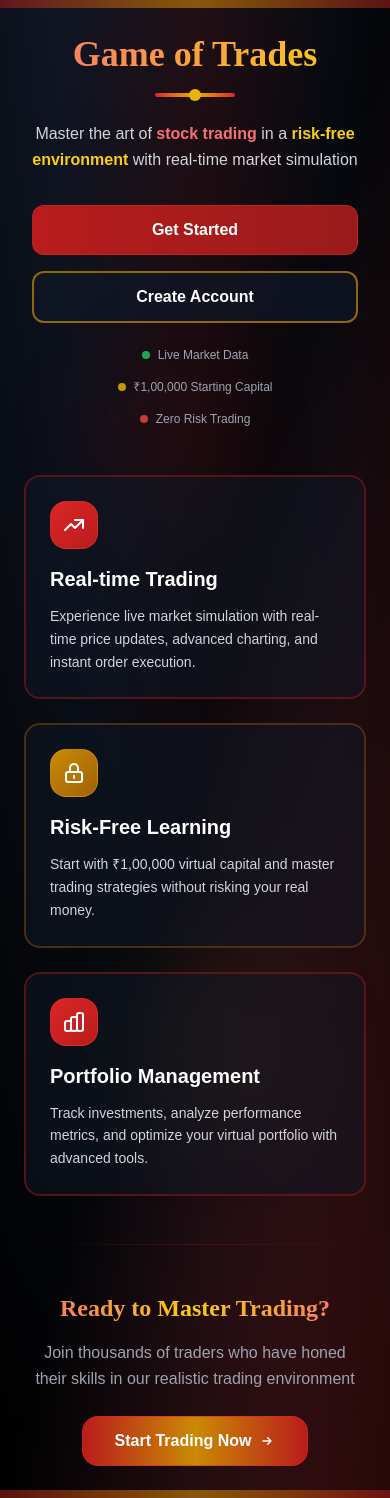
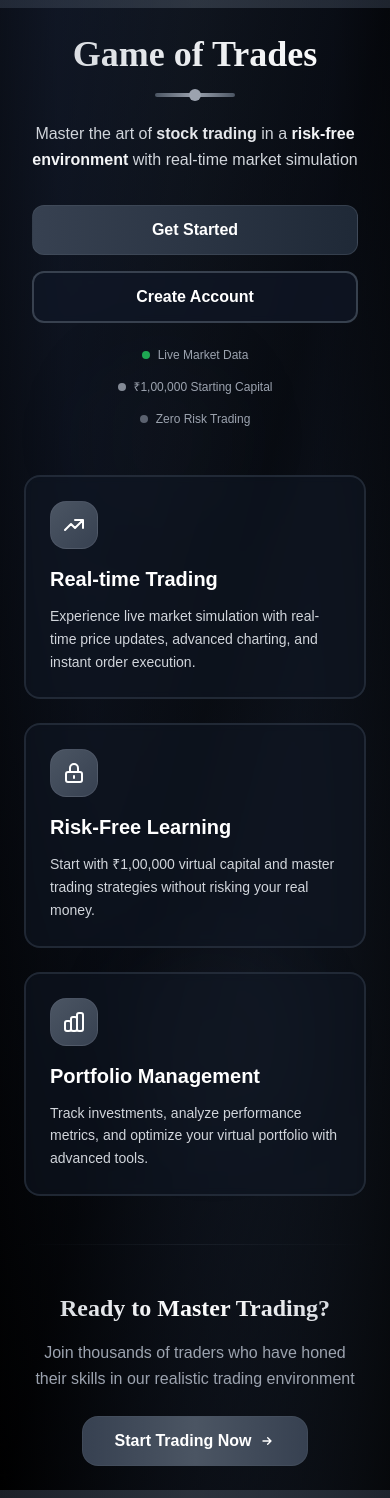
Before and after one commit to benab04/Stock-Market-Simulator, a Next.js app: page / in a window 390 px wide. Built offline with nearby package versions, Linux system fonts and the light colour scheme.

Commit message:
Add grey theme

```diff
--- a/src/app/page.js
+++ b/src/app/page.js
@@ -1,17 +1,16 @@
-'use client'
 import Link from 'next/link';
 
 export default function Home() {
   return (
-    <div className="min-h-screen bg-gradient-to-br from-gray-900 via-black to-red-900 text-white overflow-hidden relative">
+    <div className="min-h-screen bg-gradient-to-br from-gray-900 via-black to-gray-800 text-white overflow-hidden relative">
       {/* Background Effects - Game of Thrones themed */}
-      <div className="absolute inset-0 bg-[radial-gradient(ellipse_at_top,_var(--tw-gradient-stops))] from-red-900/30 via-gray-900/50 to-black opacity-70"></div>
-      <div className="absolute top-1/4 left-1/4 w-32 h-32 sm:w-48 sm:h-48 lg:w-72 lg:h-72 bg-red-600/15 rounded-full blur-3xl animate-pulse"></div>
-      <div className="absolute bottom-1/4 right-1/4 w-40 h-40 sm:w-64 sm:h-64 lg:w-96 lg:h-96 bg-yellow-600/15 rounded-full blur-3xl animate-pulse delay-1000"></div>
+      <div className="absolute inset-0 bg-[radial-gradient(ellipse_at_top,_var(--tw-gradient-stops))] from-gray-800/40 via-gray-900/60 to-black opacity-80"></div>
+      <div className="absolute top-1/4 left-1/4 w-32 h-32 sm:w-48 sm:h-48 lg:w-72 lg:h-72 bg-gray-600/10 rounded-full blur-3xl animate-pulse"></div>
+      <div className="absolute bottom-1/4 right-1/4 w-40 h-40 sm:w-64 sm:h-64 lg:w-96 lg:h-96 bg-gray-500/10 rounded-full blur-3xl animate-pulse delay-1000"></div>
 
       {/* Decorative elements */}
-      <div className="absolute top-0 left-0 w-full h-2 bg-gradient-to-r from-red-800 via-yellow-600 to-red-800 opacity-60"></div>
-      <div className="absolute bottom-0 left-0 w-full h-2 bg-gradient-to-r from-red-800 via-yellow-600 to-red-800 opacity-60"></div>
+      <div className="absolute top-0 left-0 w-full h-2 bg-gradient-to-r from-gray-700 via-gray-600 to-gray-700 opacity-50"></div>
+      <div className="absolute bottom-0 left-0 w-full h-2 bg-gradient-to-r from-gray-700 via-gray-600 to-gray-700 opacity-50"></div>
 
       {/* Medieval pattern overlay */}
       <div className="absolute inset-0 opacity-5" style={{
@@ -22,33 +21,33 @@ export default function Home() {
         {/* Hero Section */}
         <div className="text-center mb-12 sm:mb-16 lg:mb-20">
           <div className="mb-6 sm:mb-8">
-            <h1 className="text-4xl sm:text-5xl md:text-6xl lg:text-7xl xl:text-8xl font-extrabold mb-4 sm:mb-6 bg-gradient-to-r from-red-400 via-yellow-400 to-red-400 bg-clip-text text-transparent animate-gradient-x leading-tight font-serif">
+            <h1 className="text-4xl sm:text-5xl md:text-6xl lg:text-7xl xl:text-8xl font-extrabold mb-4 sm:mb-6 bg-gradient-to-r from-gray-300 via-white to-gray-300 bg-clip-text text-transparent animate-gradient-x leading-tight font-serif">
               Game of Trades
             </h1>
-            <div className="w-20 sm:w-24 lg:w-32 h-1 bg-gradient-to-r from-red-600 via-yellow-500 to-red-600 mx-auto rounded-full relative">
-              <div className="absolute -top-1 left-1/2 transform -translate-x-1/2 w-3 h-3 bg-yellow-500 rounded-full"></div>
+            <div className="w-20 sm:w-24 lg:w-32 h-1 bg-gradient-to-r from-gray-600 via-gray-400 to-gray-600 mx-auto rounded-full relative">
+              <div className="absolute -top-1 left-1/2 transform -translate-x-1/2 w-3 h-3 bg-gray-400 rounded-full"></div>
             </div>
           </div>
 
           <p className="text-base sm:text-lg md:text-xl lg:text-2xl text-gray-300 mb-8 sm:mb-10 lg:mb-12 max-w-sm sm:max-w-2xl lg:max-w-3xl mx-auto leading-relaxed px-2">
-            Master the art of <span className="text-red-400 font-semibold">stock trading</span> in a
-            <span className="text-yellow-400 font-semibold"> risk-free environment</span> with real-time market simulation
+            Master the art of <span className="text-gray-200 font-semibold">stock trading</span> in a
+            <span className="text-gray-100 font-semibold"> risk-free environment</span> with real-time market simulation
           </p>
 
           <div className="flex flex-col sm:flex-row justify-center gap-4 sm:gap-6 mb-6 sm:mb-8 px-4 sm:px-0">
             <Link
               href="/login"
-              className="group relative bg-gradient-to-r from-red-700 to-red-800 hover:from-red-600 hover:to-red-700 text-white px-6 sm:px-8 lg:px-10 py-3 sm:py-4 rounded-xl font-semibold text-base sm:text-lg transition-all duration-300 transform hover:scale-105 hover:shadow-2xl hover:shadow-red-500/25 border border-red-600/50 hover:border-red-500"
+              className="group relative bg-gradient-to-r from-gray-700 to-gray-800 hover:from-gray-600 hover:to-gray-700 text-white px-6 sm:px-8 lg:px-10 py-3 sm:py-4 rounded-xl font-semibold text-base sm:text-lg transition-all duration-300 transform hover:scale-105 hover:shadow-2xl hover:shadow-gray-500/25 border border-gray-600/50 hover:border-gray-500"
             >
               <span className="relative z-10">Get Started</span>
-              <div className="absolute inset-0 bg-gradient-to-r from-red-500 to-red-600 rounded-xl opacity-0 group-hover:opacity-20 transition-opacity duration-300"></div>
+              <div className="absolute inset-0 bg-gradient-to-r from-gray-500 to-gray-600 rounded-xl opacity-0 group-hover:opacity-20 transition-opacity duration-300"></div>
             </Link>
             <Link
               href="/register"
-              className="group relative bg-gray-900/70 backdrop-blur-sm border-2 border-yellow-600/70 hover:border-yellow-500 text-white px-6 sm:px-8 lg:px-10 py-3 sm:py-4 rounded-xl font-semibold text-base sm:text-lg transition-all duration-300 transform hover:scale-105 hover:shadow-2xl hover:shadow-yellow-500/25"
+              className="group relative bg-gray-900/70 backdrop-blur-sm border-2 border-gray-600/70 hover:border-gray-500 text-white px-6 sm:px-8 lg:px-10 py-3 sm:py-4 rounded-xl font-semibold text-base sm:text-lg transition-all duration-300 transform hover:scale-105 hover:shadow-2xl hover:shadow-gray-500/25"
             >
               <span className="relative z-10">Create Account</span>
-              <div className="absolute inset-0 bg-gradient-to-r from-yellow-700 to-yellow-600 rounded-xl opacity-0 group-hover:opacity-20 transition-opacity duration-300"></div>
+              <div className="absolute inset-0 bg-gradient-to-r from-gray-700 to-gray-600 rounded-xl opacity-0 group-hover:opacity-20 transition-opacity duration-300"></div>
             </Link>
           </div>
 
@@ -59,11 +58,11 @@ export default function Home() {
               <span>Live Market Data</span>
             </div>
             <div className="flex items-center justify-center gap-2">
-              <div className="w-2 h-2 bg-yellow-500 rounded-full animate-pulse"></div>
+              <div className="w-2 h-2 bg-gray-400 rounded-full animate-pulse"></div>
               <span className="whitespace-nowrap">₹1,00,000 Starting Capital</span>
             </div>
             <div className="flex items-center justify-center gap-2">
-              <div className="w-2 h-2 bg-red-500 rounded-full animate-pulse"></div>
+              <div className="w-2 h-2 bg-gray-500 rounded-full animate-pulse"></div>
               <span>Zero Risk Trading</span>
             </div>
           </div>
@@ -71,45 +70,45 @@ export default function Home() {
 
         {/* Features Grid */}
         <div className="grid grid-cols-1 md:grid-cols-2 lg:grid-cols-3 gap-6 sm:gap-8 mt-12 sm:mt-16 lg:mt-20 px-2 sm:px-0">
-          <div className="group relative bg-gray-900/50 backdrop-blur-sm border-2 border-red-800/50 p-6 sm:p-8 rounded-2xl hover:border-red-600/70 transition-all duration-300 transform hover:scale-105 hover:shadow-2xl hover:shadow-red-500/20">
-            <div className="absolute inset-0 bg-gradient-to-br from-red-900/20 to-transparent rounded-2xl opacity-0 group-hover:opacity-100 transition-opacity duration-300"></div>
+          <div className="group relative bg-gray-900/50 backdrop-blur-sm border-2 border-gray-700/50 p-6 sm:p-8 rounded-2xl hover:border-gray-600/70 transition-all duration-300 transform hover:scale-105 hover:shadow-2xl hover:shadow-gray-500/20">
+            <div className="absolute inset-0 bg-gradient-to-br from-gray-800/20 to-transparent rounded-2xl opacity-0 group-hover:opacity-100 transition-opacity duration-300"></div>
             <div className="relative z-10">
-              <div className="w-12 h-12 sm:w-16 sm:h-16 bg-gradient-to-br from-red-600 to-red-700 rounded-2xl flex items-center justify-center mb-4 sm:mb-6 transform group-hover:rotate-12 transition-transform duration-300 border border-red-500/30">
+              <div className="w-12 h-12 sm:w-16 sm:h-16 bg-gradient-to-br from-gray-600 to-gray-700 rounded-2xl flex items-center justify-center mb-4 sm:mb-6 transform group-hover:rotate-12 transition-transform duration-300 border border-gray-500/30">
                 <svg className="w-6 h-6 sm:w-8 sm:h-8 text-white" fill="none" stroke="currentColor" viewBox="0 0 24 24">
                   <path strokeLinecap="round" strokeLinejoin="round" strokeWidth={2} d="M13 7h8m0 0v8m0-8l-8 8-4-4-6 6" />
                 </svg>
               </div>
-              <h3 className="text-xl sm:text-2xl font-bold mb-3 sm:mb-4 text-white group-hover:text-red-400 transition-colors duration-300">Real-time Trading</h3>
+              <h3 className="text-xl sm:text-2xl font-bold mb-3 sm:mb-4 text-white group-hover:text-gray-300 transition-colors duration-300">Real-time Trading</h3>
               <p className="text-sm sm:text-base text-gray-300 group-hover:text-gray-200 transition-colors duration-300 leading-relaxed">
                 Experience live market simulation with real-time price updates, advanced charting, and instant order execution.
               </p>
             </div>
           </div>
 
-          <div className="group relative bg-gray-900/50 backdrop-blur-sm border-2 border-yellow-800/50 p-6 sm:p-8 rounded-2xl hover:border-yellow-600/70 transition-all duration-300 transform hover:scale-105 hover:shadow-2xl hover:shadow-yellow-500/20">
-            <div className="absolute inset-0 bg-gradient-to-br from-yellow-900/20 to-transparent rounded-2xl opacity-0 group-hover:opacity-100 transition-opacity duration-300"></div>
+          <div className="group relative bg-gray-900/50 backdrop-blur-sm border-2 border-gray-700/50 p-6 sm:p-8 rounded-2xl hover:border-gray-600/70 transition-all duration-300 transform hover:scale-105 hover:shadow-2xl hover:shadow-gray-500/20">
+            <div className="absolute inset-0 bg-gradient-to-br from-gray-800/20 to-transparent rounded-2xl opacity-0 group-hover:opacity-100 transition-opacity duration-300"></div>
             <div className="relative z-10">
-              <div className="w-12 h-12 sm:w-16 sm:h-16 bg-gradient-to-br from-yellow-600 to-yellow-700 rounded-2xl flex items-center justify-center mb-4 sm:mb-6 transform group-hover:rotate-12 transition-transform duration-300 border border-yellow-500/30">
+              <div className="w-12 h-12 sm:w-16 sm:h-16 bg-gradient-to-br from-gray-600 to-gray-700 rounded-2xl flex items-center justify-center mb-4 sm:mb-6 transform group-hover:rotate-12 transition-transform duration-300 border border-gray-500/30">
                 <svg className="w-6 h-6 sm:w-8 sm:h-8 text-white" fill="none" stroke="currentColor" viewBox="0 0 24 24">
                   <path strokeLinecap="round" strokeLinejoin="round" strokeWidth={2} d="M12 15v2m-6 4h12a2 2 0 002-2v-6a2 2 0 00-2-2H6a2 2 0 00-2 2v6a2 2 0 002 2zm10-10V7a4 4 0 00-8 0v4h8z" />
                 </svg>
               </div>
-              <h3 className="text-xl sm:text-2xl font-bold mb-3 sm:mb-4 text-white group-hover:text-yellow-400 transition-colors duration-300">Risk-Free Learning</h3>
+              <h3 className="text-xl sm:text-2xl font-bold mb-3 sm:mb-4 text-white group-hover:text-gray-300 transition-colors duration-300">Risk-Free Learning</h3>
               <p className="text-sm sm:text-base text-gray-300 group-hover:text-gray-200 transition-colors duration-300 leading-relaxed">
                 Start with ₹1,00,000 virtual capital and master trading strategies without risking your real money.
               </p>
             </div>
           </div>
 
-          <div className="group relative bg-gray-900/50 backdrop-blur-sm border-2 border-red-800/50 p-6 sm:p-8 rounded-2xl hover:border-red-600/70 transition-all duration-300 transform hover:scale-105 hover:shadow-2xl hover:shadow-red-500/20 md:col-span-2 lg:col-span-1">
-            <div className="absolute inset-0 bg-gradient-to-br from-red-900/20 to-transparent rounded-2xl opacity-0 group-hover:opacity-100 transition-opacity duration-300"></div>
+          <div className="group relative bg-gray-900/50 backdrop-blur-sm border-2 border-gray-700/50 p-6 sm:p-8 rounded-2xl hover:border-gray-600/70 transition-all duration-300 transform hover:scale-105 hover:shadow-2xl hover:shadow-gray-500/20 md:col-span-2 lg:col-span-1">
+            <div className="absolute inset-0 bg-gradient-to-br from-gray-800/20 to-transparent rounded-2xl opacity-0 group-hover:opacity-100 transition-opacity duration-300"></div>
             <div className="relative z-10">
-              <div className="w-12 h-12 sm:w-16 sm:h-16 bg-gradient-to-br from-red-600 to-red-700 rounded-2xl flex items-center justify-center mb-4 sm:mb-6 transform group-hover:rotate-12 transition-transform duration-300 border border-red-500/30">
+              <div className="w-12 h-12 sm:w-16 sm:h-16 bg-gradient-to-br from-gray-600 to-gray-700 rounded-2xl flex items-center justify-center mb-4 sm:mb-6 transform group-hover:rotate-12 transition-transform duration-300 border border-gray-500/30">
                 <svg className="w-6 h-6 sm:w-8 sm:h-8 text-white" fill="none" stroke="currentColor" viewBox="0 0 24 24">
                   <path strokeLinecap="round" strokeLinejoin="round" strokeWidth={2} d="M9 19v-6a2 2 0 00-2-2H5a2 2 0 00-2 2v6a2 2 0 002 2h2a2 2 0 002-2zm0 0V9a2 2 0 012-2h2a2 2 0 012 2v10m-6 0a2 2 0 002 2h2a2 2 0 002-2m0 0V5a2 2 0 012-2h2a2 2 0 012 2v14a2 2 0 01-2 2h-2a2 2 0 01-2-2z" />
                 </svg>
               </div>
-              <h3 className="text-xl sm:text-2xl font-bold mb-3 sm:mb-4 text-white group-hover:text-red-400 transition-colors duration-300">Portfolio Management</h3>
+              <h3 className="text-xl sm:text-2xl font-bold mb-3 sm:mb-4 text-white group-hover:text-gray-300 transition-colors duration-300">Portfolio Management</h3>
               <p className="text-sm sm:text-base text-gray-300 group-hover:text-gray-200 transition-colors duration-300 leading-relaxed">
                 Track investments, analyze performance metrics, and optimize your virtual portfolio with advanced tools.
               </p>
@@ -119,9 +118,9 @@ export default function Home() {
 
         {/* Call to Action */}
         <div className="text-center mt-12 sm:mt-16 lg:mt-20 relative px-4 sm:px-0">
-          <div className="absolute inset-0 bg-gradient-to-r from-transparent via-red-600/20 to-transparent h-px top-0"></div>
+          <div className="absolute inset-0 bg-gradient-to-r from-transparent via-gray-600/20 to-transparent h-px top-0"></div>
           <div className="pt-12 sm:pt-16">
-            <h2 className="text-2xl sm:text-3xl lg:text-4xl font-bold mb-4 sm:mb-6 bg-gradient-to-r from-red-400 via-yellow-400 to-red-400 bg-clip-text text-transparent font-serif">
+            <h2 className="text-2xl sm:text-3xl lg:text-4xl font-bold mb-4 sm:mb-6 bg-gradient-to-r from-gray-300 via-white to-gray-300 bg-clip-text text-transparent font-serif">
               Ready to Master Trading?
             </h2>
             <p className="text-base sm:text-lg lg:text-xl text-gray-400 mb-6 sm:mb-8 max-w-sm sm:max-w-xl lg:max-w-2xl mx-auto leading-relaxed">
@@ -129,7 +128,7 @@ export default function Home() {
             </p>
             <Link
               href="/register"
-              className="inline-flex items-center gap-2 sm:gap-3 bg-gradient-to-r from-red-700 via-yellow-600 to-red-700 hover:from-red-600 hover:via-yellow-500 hover:to-red-600 text-white px-8 sm:px-10 lg:px-12 py-3 sm:py-4 rounded-2xl font-bold text-base sm:text-lg transition-all duration-300 transform hover:scale-105 hover:shadow-2xl hover:shadow-red-500/25 border border-red-600/50 hover:border-red-500"
+              className="inline-flex items-center gap-2 sm:gap-3 bg-gradient-to-r from-gray-700 via-gray-600 to-gray-700 hover:from-gray-600 hover:via-gray-500 hover:to-gray-600 text-white px-8 sm:px-10 lg:px-12 py-3 sm:py-4 rounded-2xl font-bold text-base sm:text-lg transition-all duration-300 transform hover:scale-105 hover:shadow-2xl hover:shadow-gray-500/25 border border-gray-600/50 hover:border-gray-500"
             >
               Start Trading Now
               <svg className="w-4 h-4 sm:w-5 sm:h-5" fill="none" stroke="currentColor" viewBox="0 0 24 24">
```
